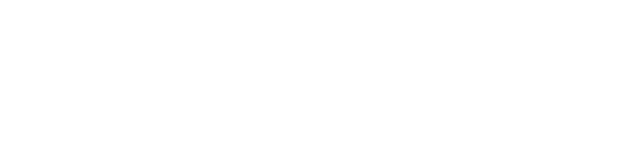
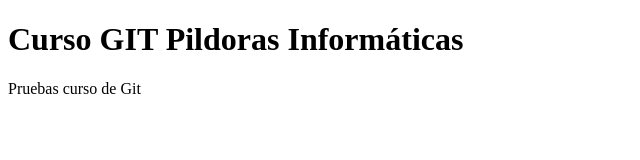
Before and after one commit to Githubudi-0/CursoGit, a plain HTML site: page index.html in a window 1280 px wide. Shown: the whole page, without its empty margins (0-640 px from the left). Drawn offline with Linux system fonts and the light colour scheme.

Commit message:
Agregado título y párrafo

```diff
--- a/index.html
+++ b/index.html
@@ -6,7 +6,9 @@
     <title>Curso GIT Pildoras informáticas</title>
 </head>
 <body>
+    <h1>Curso GIT Pildoras Informáticas</h1>
 
+    <p>Pruebas curso de Git</p>
 
 </body>
 </html>
```
